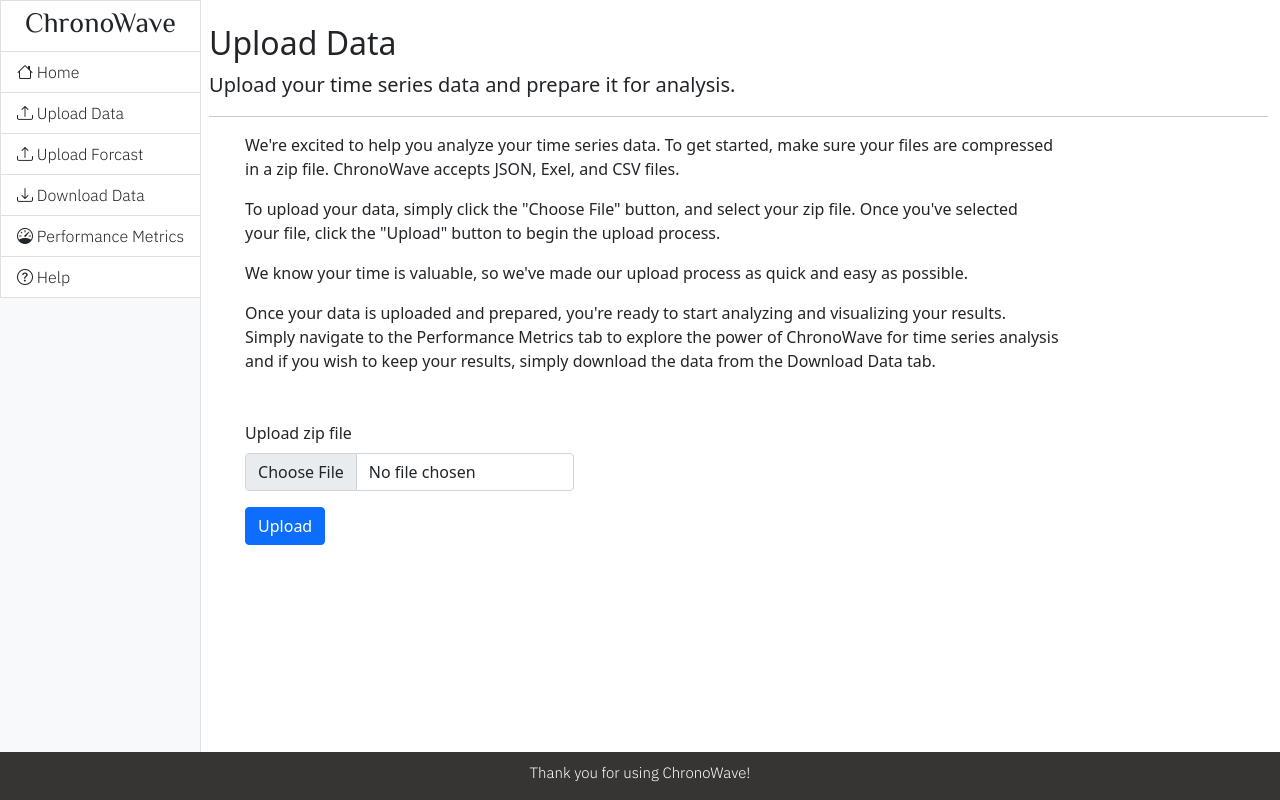
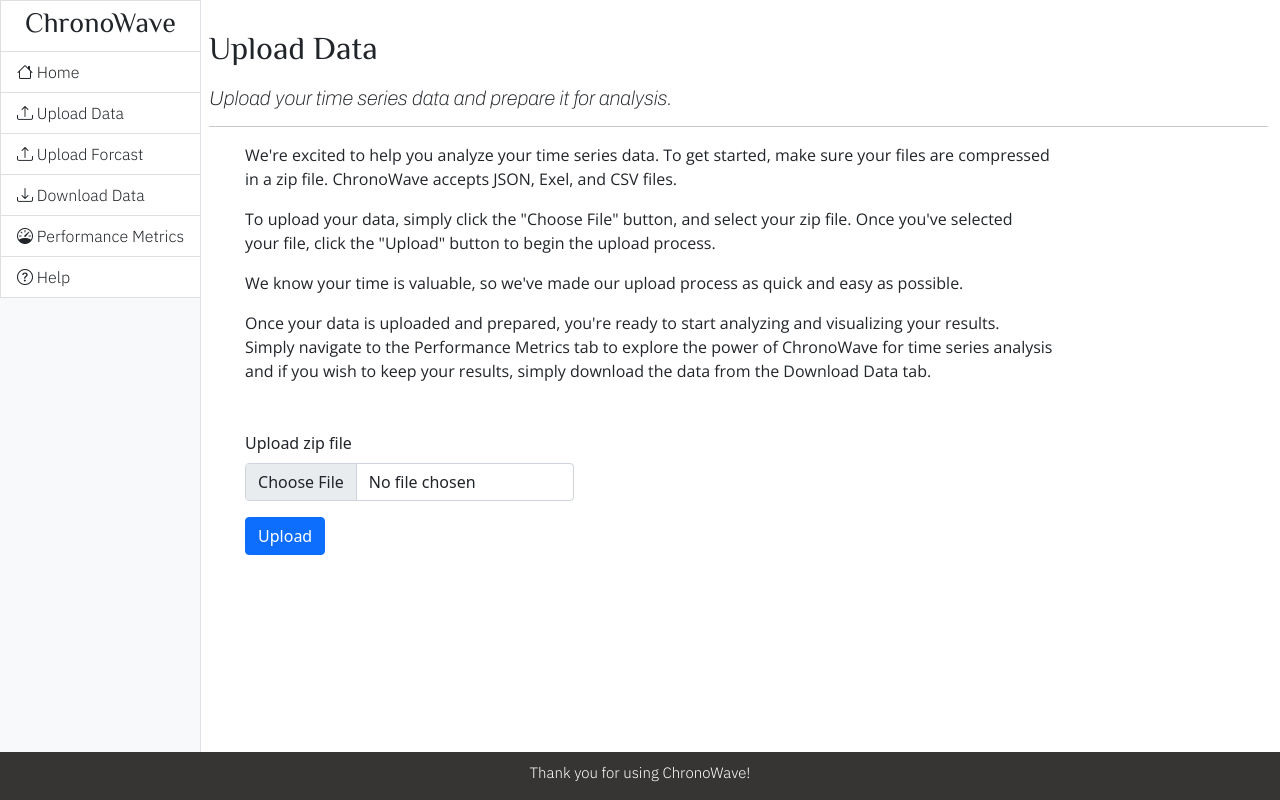
Before and after one commit to iperkins987/cs422_project01, a Flask app: page /upload_data in a window 1280 px wide. Run offline with Flask 2, Linux system fonts and the light colour scheme; some libraries are stand-ins or nearby versions.

Commit message:
Font change

```diff
--- a/templates/upload_data.html
+++ b/templates/upload_data.html
@@ -1,23 +1,28 @@
+<!-- Font links -->
+<link rel="preconnect" href="https://fonts.googleapis.com">
+<link rel="preconnect" href="https://fonts.gstatic.com" crossorigin>
+<link href="https://fonts.googleapis.com/css2?family=Archivo:ital,wght@1,100&display=swap" rel="stylesheet">
+<link href="https://fonts.googleapis.com/css2?family=El+Messiri&display=swap" rel="stylesheet">
+<link href="https://fonts.googleapis.com/css2?family=Open+Sans:wght@300&display=swap" rel="stylesheet">
+
+<!-- Block title and block description -->
 {% extends "base.html" %}
-{% block title %}Upload Data{% endblock %}
-{% block description %}Upload your time series data and prepare it for analysis.{% endblock %}
+{% block title %} <h2 style="font-family: 'El Messiri', sans-serif; font-weight: 300;"> Upload Data </h2> {% endblock %}
+{% block description %} <h5 style="font-family: 'Archivo', sans-serif;"> Upload your time series data and prepare it for analysis. </h5> {% endblock %}
 
+<!-- Block content -->
 {% block content %}
 
 <div class="mb-5">
-    <!-- <p>To get started, zip compress the following files, metadata.json, training.csv, and testing.csv.<br>
-    You can then browse your file system by clicking "browse..." under "Upload zip file" below.<br>
-    Select your file and click "Upload".</p> -->
-
-    <p>We're excited to help you analyze your time series data. To get started, make sure your files are compressed<br>
+    <p style= "font-family: 'Open Sans', sans-serif;">We're excited to help you analyze your time series data. To get started, make sure your files are compressed<br>
     in a zip file. ChronoWave accepts JSON, Exel, and CSV files.</p>
 
-    <p>To upload your data, simply click the "Choose File" button, and select your zip file. Once you've selected<br>
+    <p style= "font-family: 'Open Sans', sans-serif;">To upload your data, simply click the "Choose File" button, and select your zip file. Once you've selected<br>
     your file, click the "Upload" button to begin the upload process.</p>
 
-    <p>We know your time is valuable, so we've made our upload process as quick and easy as possible.</p>
+    <p style= "font-family: 'Open Sans', sans-serif;">We know your time is valuable, so we've made our upload process as quick and easy as possible.</p>
 
-    <p>Once your data is uploaded and prepared, you're ready to start analyzing and visualizing your results.<br>
+    <p style= "font-family: 'Open Sans', sans-serif;">Once your data is uploaded and prepared, you're ready to start analyzing and visualizing your results.<br>
     Simply navigate to the Performance Metrics tab to explore the power of ChronoWave for time series analysis <br>
     and if you wish to keep your results, simply download the data from the Download Data tab.</p>
 
```
